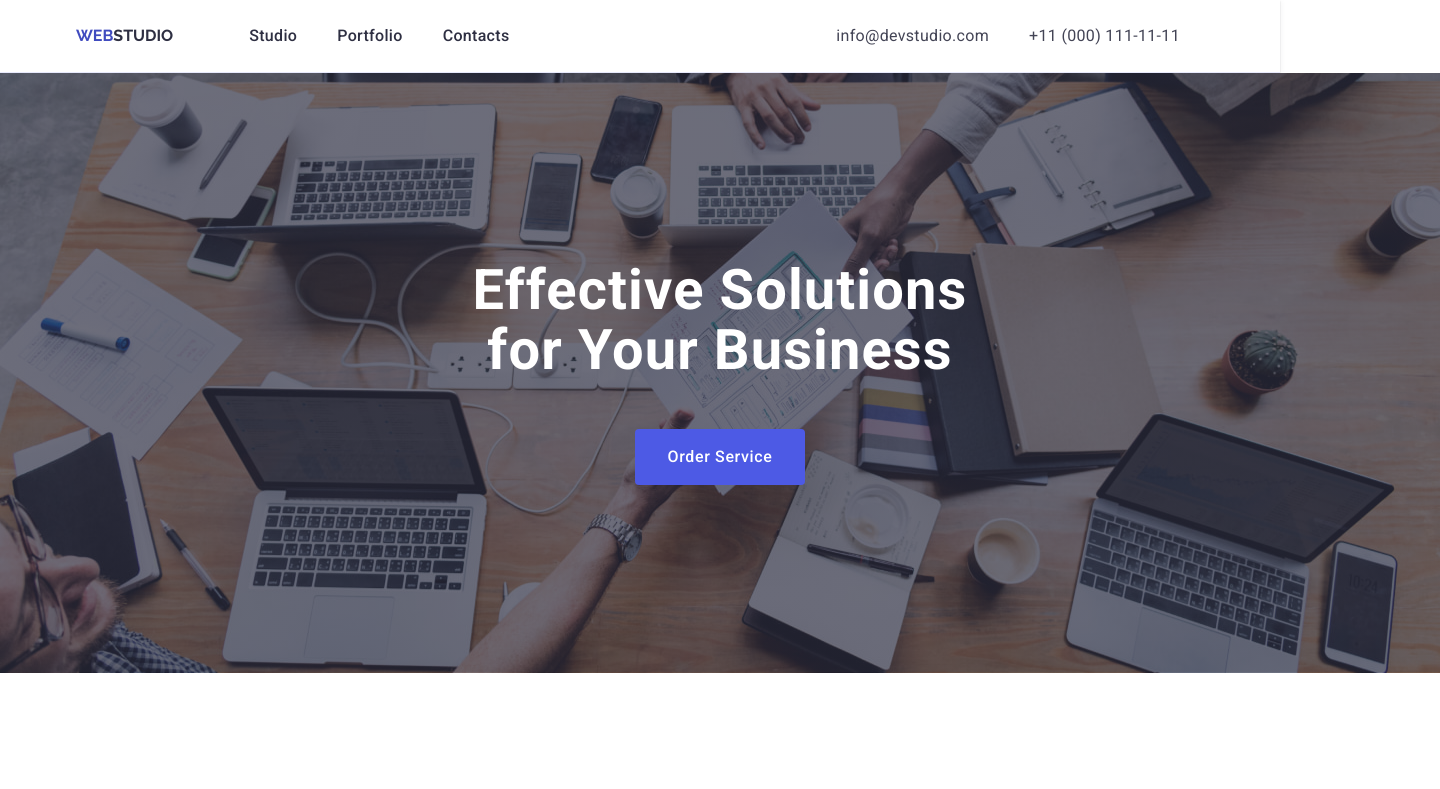
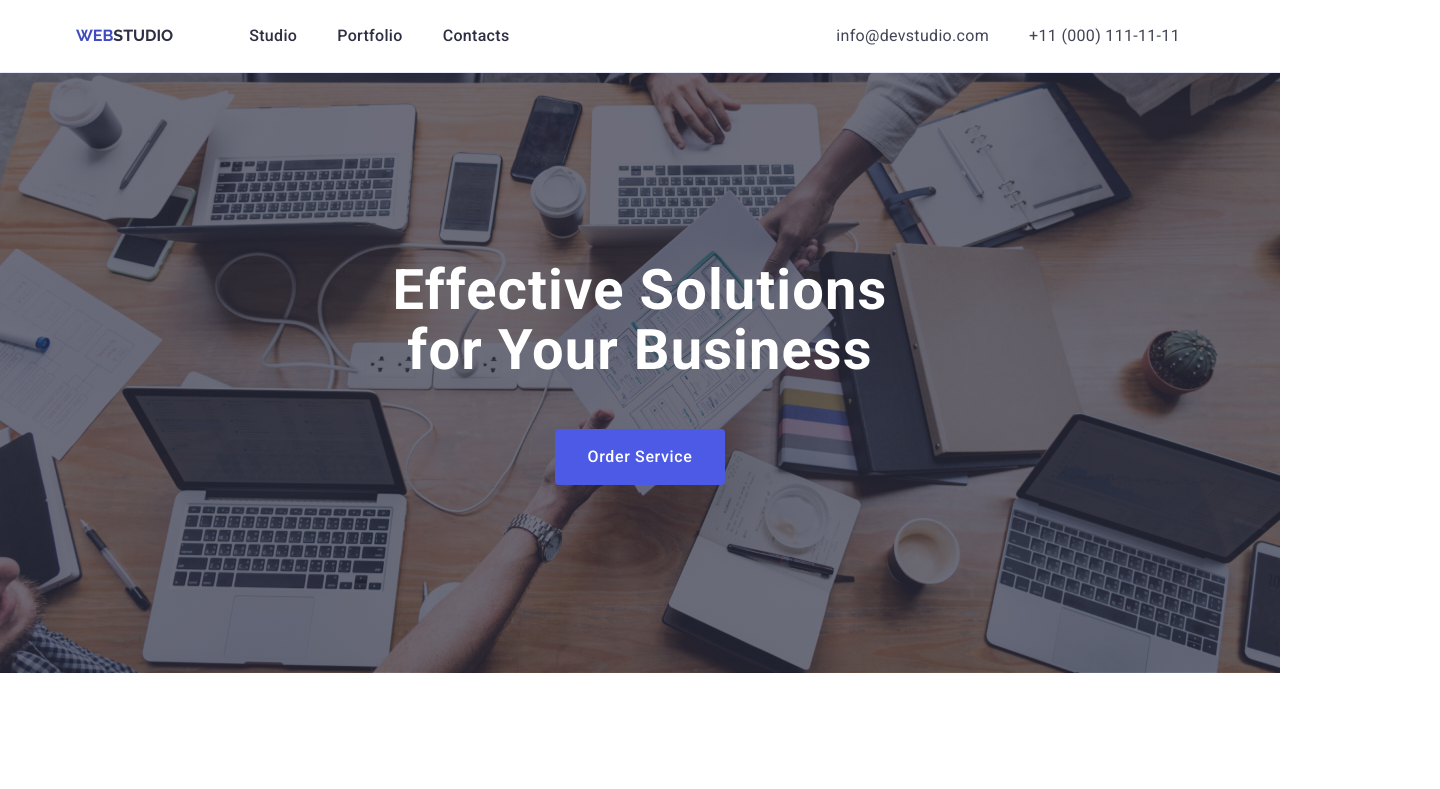
Before and after one commit to Solomiia28/goit-markup-hw-04, a plain HTML site: page index.html in a window 1280 px wide. Shown: the top 789 px of the page, 1440 px wide, since content can reach past the window. Drawn offline with nearby package versions, Linux system fonts and the light colour scheme.

Commit message:
add background-image: for hero section and add li-logo{     display: flex;

```diff
--- a/css/styles.css
+++ b/css/styles.css
@@ -49,7 +49,7 @@ img{
       width: 1158px;
       margin: 0 auto;
       padding:0 15px;
-    justify-content: center;
+     justify-content: center;
   }
 
  .header-inner{
@@ -99,6 +99,7 @@ img{
 
 }
 .li-logo{
+    display: flex;
 
 }
 .ul-address{
@@ -156,11 +157,11 @@ img{
 
 /*Hero section*/
 .hero_section{
-    background-image: linear-gradient(rgba(46, 47, 66, 0.7), rgba(46, 47, 66, 0.7)),url(/images/background-image/people-office\ 1.jpg);
-    width:1440px;
-    background-size: cover;
+    background-image:linear-gradient(rgba(46, 47, 66, 0.7), rgba(46, 47, 66, 0.7)),url(../images/background-image/people-office\ 1.jpg);
+     max-width:1440px;
     background-color: var(--c-primary);
     background-repeat: no-repeat ;
+    background-size: cover;
     background-position: center;
     padding-top: 188px;
     padding-bottom: 188px;
```
